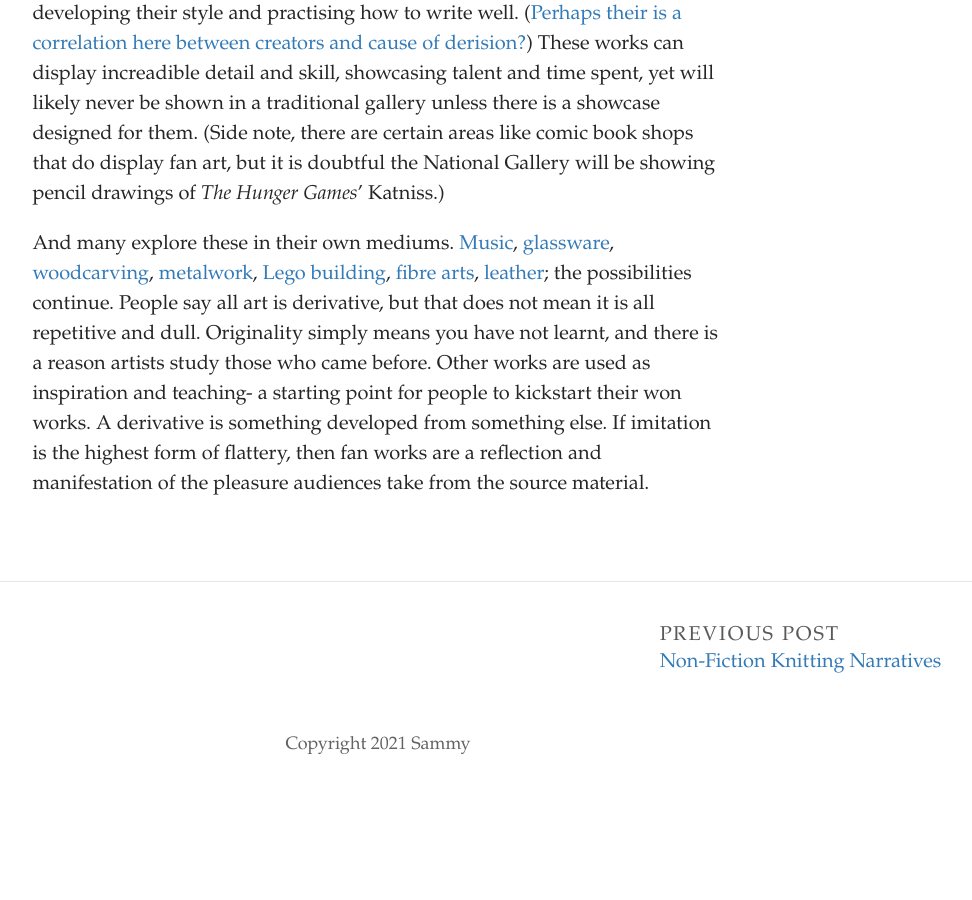
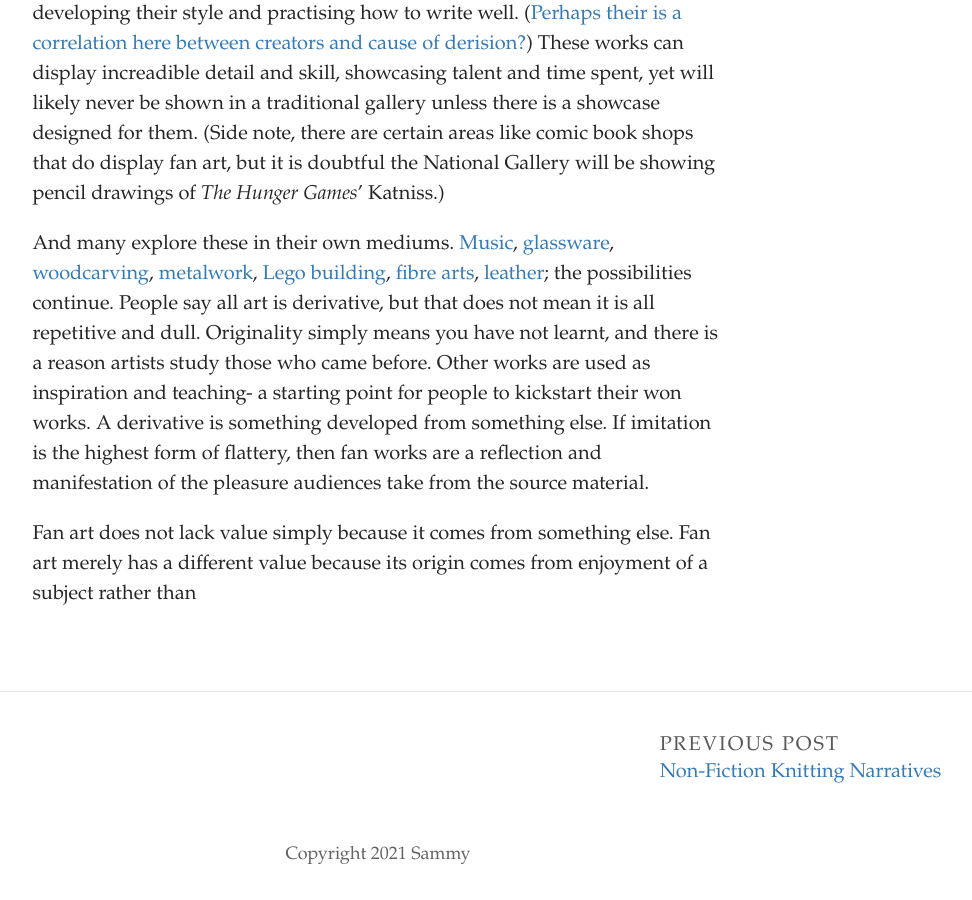
Before and after one commit to SammySpinsAYarn/Blog, a Jekyll site: the page built from _posts/2023-05-16-insert-a-title.md, in a window 1280 px wide and 900 px high, scrolled down 1150 px. Shown: the whole window, without its empty margins (262-1234 px from the left). Built offline with Jekyll 4.4.1, drawn with Linux system fonts in a browser that asks for light colours; some web fonts are replaced; before the commit the page ends 1940 px from its top, so only the background shows below that.

Commit message:
Update Post “2023-05-16-insert-a-title”

```diff
--- a/_posts/2023-05-16-insert-a-title.md
+++ b/_posts/2023-05-16-insert-a-title.md
@@ -12,3 +12,5 @@
 F﻿or the more artistically inclined, fan art is also a huge category of creation. Almost every major franchise has people recreating scenes or envisaging other moments. The Dungeons and Dragons livestream show 'Critical Role', for example, recieves so much public attention in this area that every week they show a video gallery compilation to show the work their fans have produced about their adventures. This is usually better recieved than fanfiction (depending on the subject of the art), likely because the art is often 'higher quality' as its creators have more practice than their writing counterparts. After all, a great deal of online fanfiction is written by teenagers still developing their style and practising how to write well. ([Perhaps their is a correlation here between creators and cause of derision?](https://www.youtube.com/watch?v=0B543Zkqq88)) These works can display increadible detail and skill, showcasing talent and time spent, yet will likely never be shown in a traditional gallery unless there is a showcase designed for them. (Side note, there are certain areas like comic book shops that do display fan art, but it is doubtful the National Gallery will be showing pencil drawings of *The Hunger Games*' Katniss.)
 
 A﻿nd many explore these in their own mediums. [Music](https://www.youtube.com/watch?v=bO3zQ7yxbyo), [glassware](https://marimaarte.com/products/bts-glass-mug), [woodcarving](https://imgur.com/gallery/ZJYXrsk), [metalwork](https://www.etsy.com/uk/listing/1171934008/tardis-iron-hanging-basket-bracket?ga_order=most_relevant&ga_search_type=all&ga_view_type=gallery&ga_search_query=doctor+who+glass&ref=sr_gallery-1-15&pro=1&frs=1&organic_search_click=1), [Lego building](https://www.entertainmentearth.com/news/artist-recreates-iconic-dc-comics-characters-and-vehicles-as-life-size-lego-statues/), [fibre arts](https://www.ravelry.com/projects/Owlish/baskerville), [leather](https://www.deviantart.com/vladdrakul88/art/Game-of-Thrones-Leather-Wallet-442458202);﻿ the possibilities continue. People say all art is derivative, but that does not mean it is all repetitive and dull. Originality simply means you have not learnt, and there is a reason artists study those who came before. Other works are used as inspiration and teaching- a starting point for people to kickstart their won works. A derivative is something developed from something else. If imitation is the highest form of flattery, then fan works are a reflection and manifestation of the pleasure audiences take from the source material.
+
+F﻿an art does not lack value simply because it comes from something else. Fan art merely has a different value because its origin comes from enjoyment of a subject rather than
```
